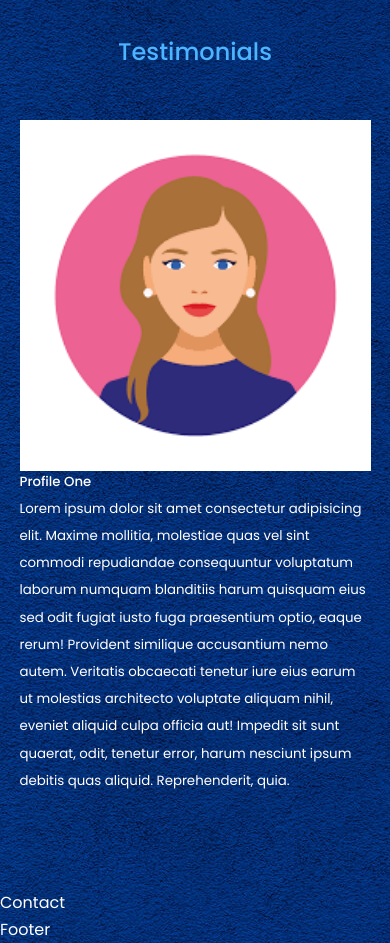
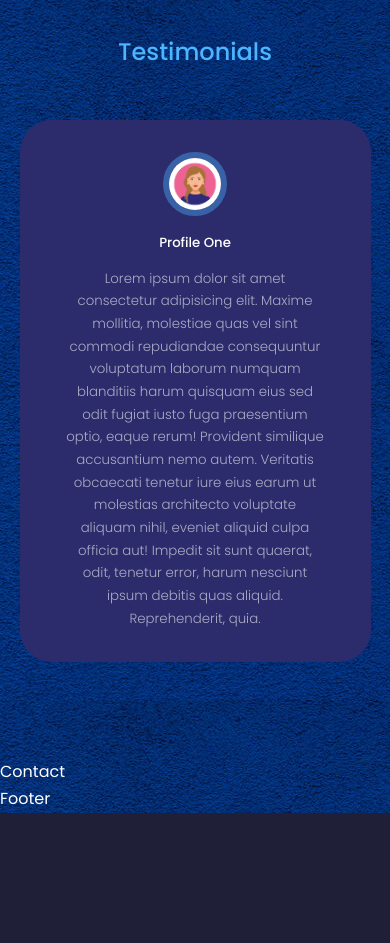
Before and after one commit to Codersoumya26/soumyadiptaPanja, a React (Create React App) app: page / in a window 390 px wide. Shown: the part 7580-8523 px from the top of the page. After the commit the page ends 8393 px from the top, so only its background shows below. Built offline with nearby package versions, Linux system fonts and the light colour scheme.

Commit message:
Added testimonials css

```diff
--- a/src/components/testimonials/Testimonials.jsx
+++ b/src/components/testimonials/Testimonials.jsx
@@ -12,6 +12,7 @@
         <article className='testimonials'>
             <div className="client_avatar">
               <img src={av1} alt="avatar pic one" />
+            </div>
             <h5 className='client_name'> Profile One </h5>
             <small className="client_review">
                 Lorem ipsum dolor sit amet consectetur adipisicing elit. Maxime mollitia,
@@ -23,7 +24,6 @@
                 tenetur error, harum nesciunt ipsum debitis quas aliquid. Reprehenderit,
                 quia.
             </small>
-            </div>
         </article>
       </div>
     </section>
--- a/src/components/testimonials/testimonials.css
+++ b/src/components/testimonials/testimonials.css
@@ -0,0 +1,49 @@
+.container.testimonials_container {
+    width: 40%;
+}
+
+.client_avatar {
+    width: 4rem;
+    aspect-ratio: 1/1;
+    overflow: hidden;
+    border-radius: 50%;
+    margin: 0 auto 1rem;
+    border: 0.4rem solid var(--color-primary-variant);
+}
+
+.testimonials {
+    background: var(--color-bg-variant);
+    text-align: center;
+    padding: 2rem;
+    border-radius: 2rem;
+    user-select: none;
+}
+
+.client_review {
+    color: var(--color-light);
+    font-weight: 300;
+    display: block;
+    width: 80%;
+    margin: 0.8rem auto 0;
+}
+
+
+/* ============== MEDIA QUERIES (MEDIUM DEVICES) ================= */
+
+@media screen and (max-width: 1024px) {
+    .container.testimonials_container {
+        width: 60%;
+    }
+}
+
+/* ============== MEDIA QUERIES (SMALL DEVICES) ================= */
+
+@media screen and (max-width: 600px) {
+    .container.testimonials_container {
+        width: var(--container-width-sm);
+    }
+
+    .client_review {
+        width: var(--container-width-sm);
+    }
+}
```
Lines whose indentation alone changed are shown as unchanged.
